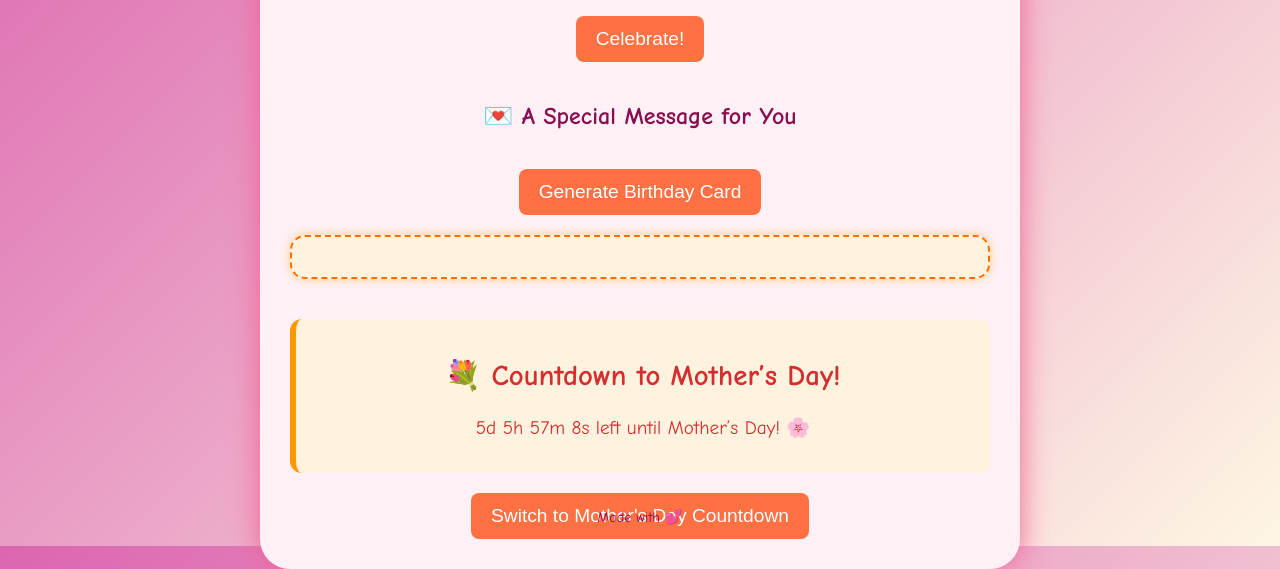
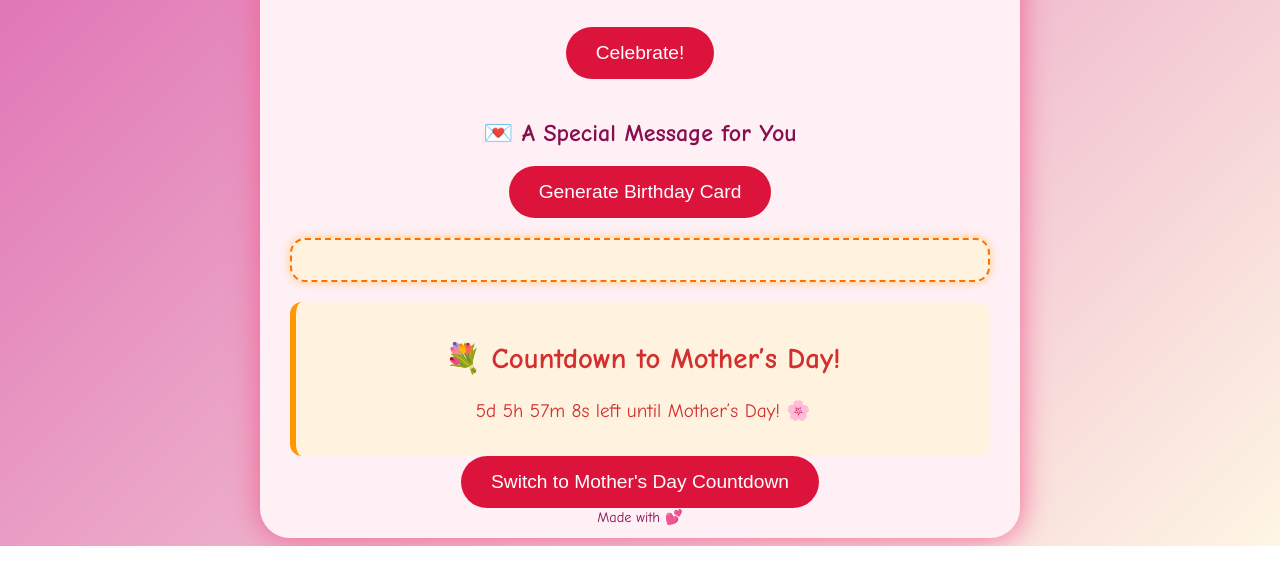
Before and after one commit to RamseyAndrew/happy-birthday-mum, a plain HTML site: page index.html in a window 1280 px wide. Shown: the part 254-823 px from the top of the page. After the commit the page ends 800 px from the top, so only its background shows below. Drawn offline with Linux system fonts and the light colour scheme.

Commit message:
update 4

```diff
--- a/styles.css
+++ b/styles.css
@@ -57,7 +57,6 @@ body {
   z-index: 10;
 }
 
-
 .card-generator {
   margin-top: 40px;
 }
@@ -73,8 +72,9 @@ body {
   box-shadow: 0 0 10px #ffcc80;
   transition: transform 0.3s ease-in-out;
 }
+
 .mother-day-countdown {
-    margin-top: 40px;
+  margin-top: 20px; /* Reduced margin to tighten spacing */
   padding: 15px;
   background-color: #fff3e0;
   border-left: 6px solid #ff9800;
@@ -83,8 +83,8 @@ body {
   font-size: 1.2em;
 }
 
-  button {
-    margin-top: 20px;
+.mother-day-countdown button {
+  margin-top: 10px; /* Adjusted button margin */
   background-color: #ff7043;
   color: white;
   padding: 12px 20px;
@@ -93,7 +93,7 @@ body {
   cursor: pointer;
 }
 
-  button:hover {
+.mother-day-countdown button:hover {
   background-color: #ff5722;
 }
 
```
Lines whose indentation alone changed are shown as unchanged.
